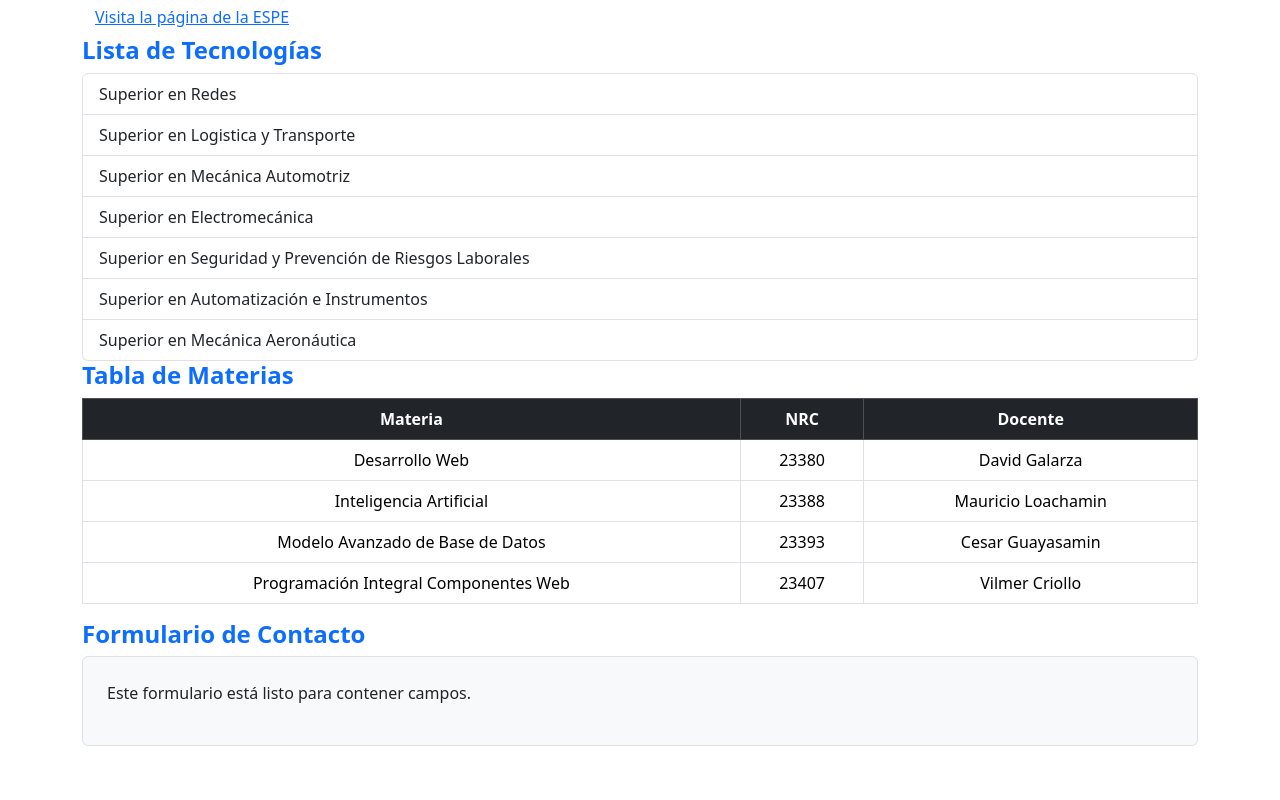
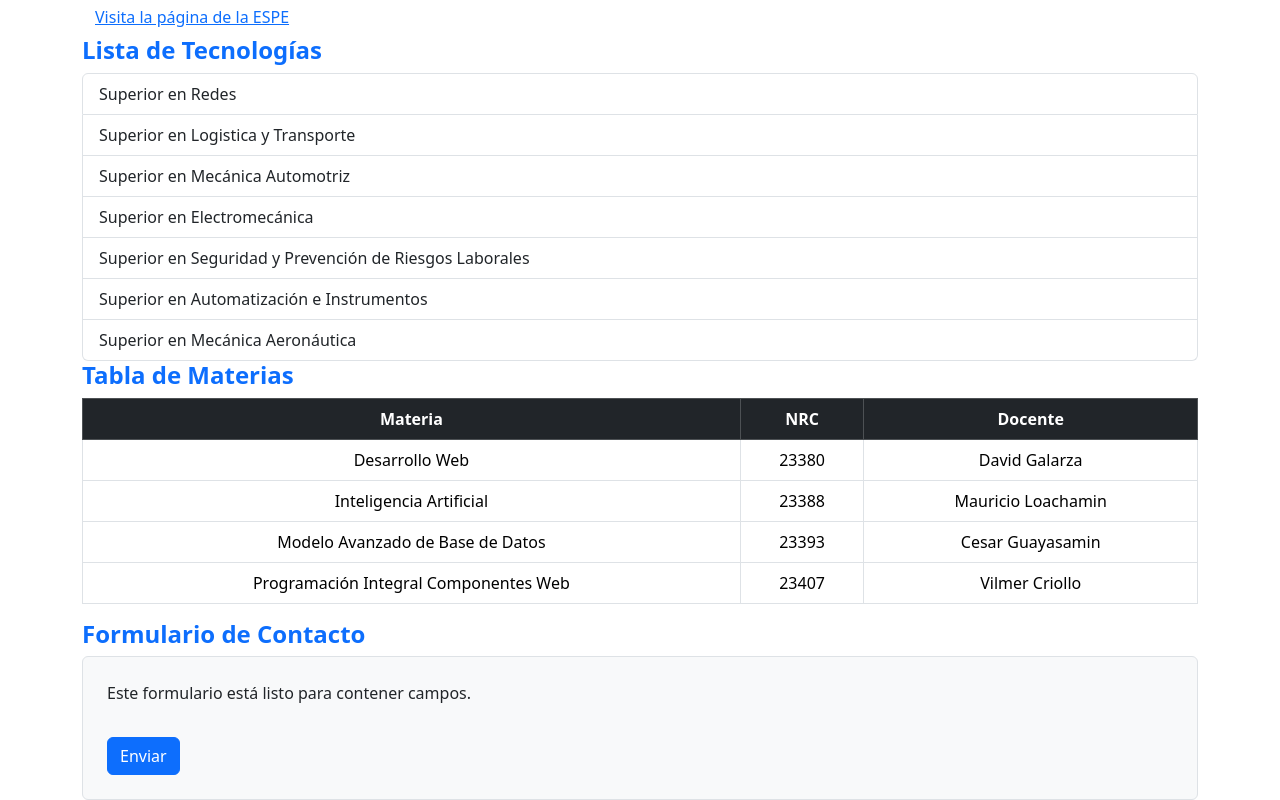
Before and after one commit to Willianh25/pry_componentes_react, a React (Create React App) app: page / in a window 1280 px wide. Shown: the part 820-1620 px from the top of the page. Before the commit the page ends 1566 px from the top, so only its background shows below. Built offline with nearby package versions, Linux system fonts and the light colour scheme.

Commit message:
Se creó el componente Boton con props texto y onClick

```diff
--- a/src/App.js
+++ b/src/App.js
@@ -5,6 +5,7 @@ import Enlace from "./components/Enlace";
 import Lista from "./components/Lista";
 import Tabla from "./components/Tabla";
 import Formulario from "./components/Formulario";
+import Boton from "./components/Boton";
 
 function App() {
 
@@ -28,6 +29,10 @@ function App() {
     ["Modelo Avanzado de Base de Datos", 23393, "Cesar Guayasamin"],
     ["Programación Integral Componentes Web", 23407, "Vilmer Criollo"],
   ];
+
+  const enviarFormulario = () => {
+    alert("Formulario enviado con éxito");
+  };
 
   return (
     <div className="container mt-5">
@@ -60,6 +65,7 @@ function App() {
       <Titulo texto="Formulario de Contacto" nivel={4} />
       <Formulario>
         <p>Este formulario está listo para contener campos.</p>
+        <Boton texto="Enviar" onClick={enviarFormulario} />
       </Formulario>
     </div>
   );
--- /dev/null
+++ b/src/components/Boton.js
@@ -0,0 +1,14 @@
+// Este componente muestra un botón.
+// Recibe dos props:
+// - texto: lo que se verá escrito en el botón
+// - onClick: función que se ejecuta cuando se hace clic
+
+function Boton(props) {
+  return (
+    <button className="btn btn-primary mt-3" onClick={props.onClick}>
+      {props.texto}
+    </button>
+  );
+}
+
+export default Boton;
```
